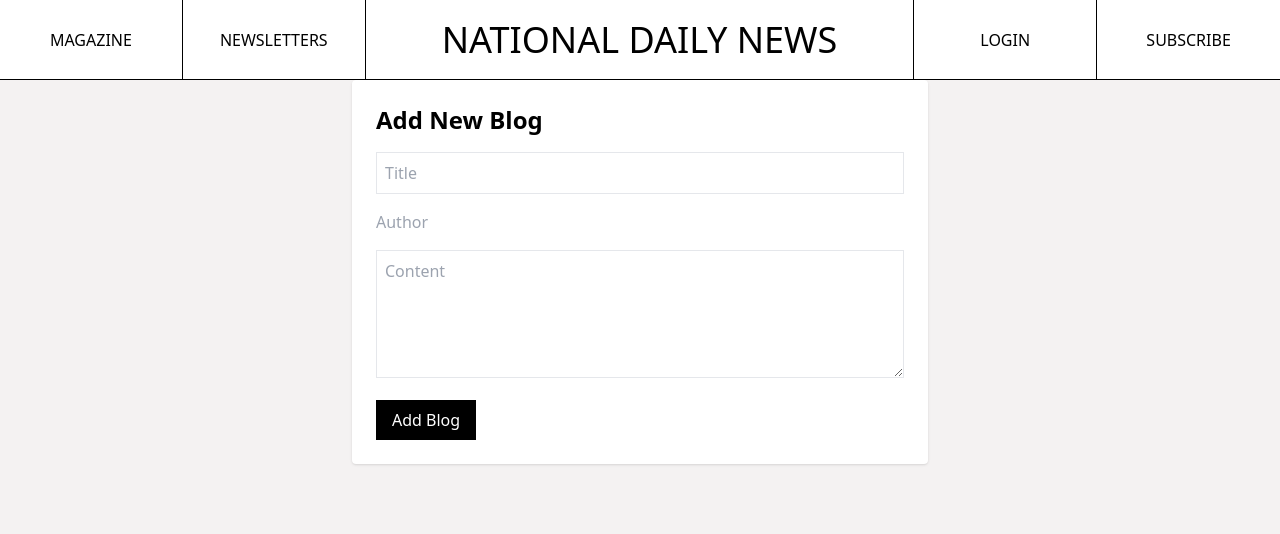
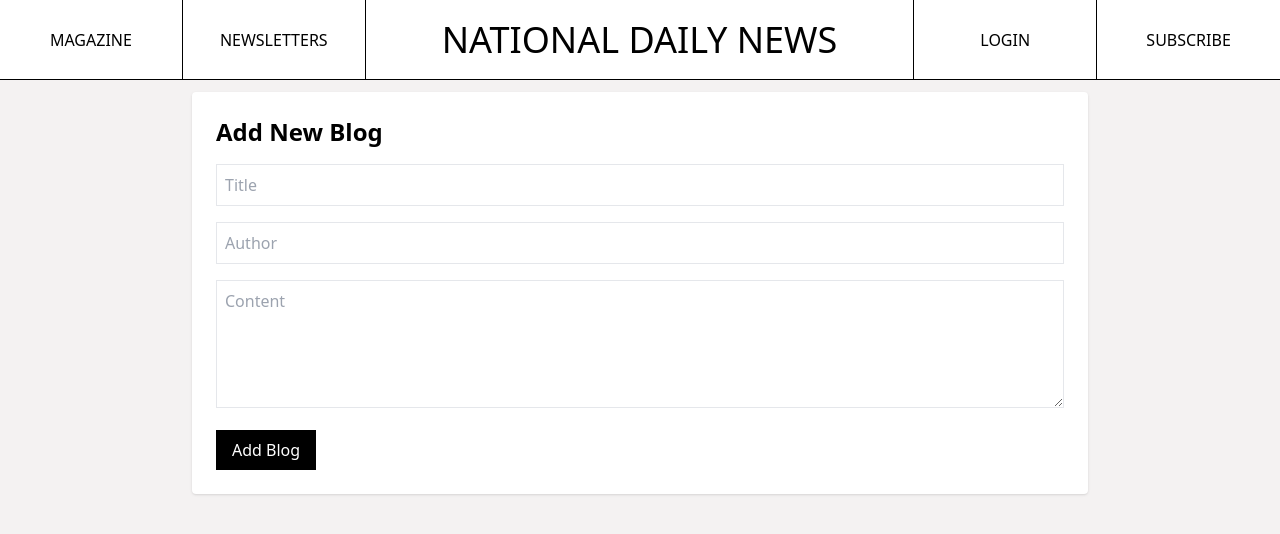
Before and after one commit to Peehu1308/Blog-Site, a React (Vite) app: page /addblog in a window 1280 px wide. Shown: the top 534 px of the page. Built offline with nearby package versions, Linux system fonts and the light colour scheme.

Commit message:
Update AddBlog.jsx

```diff
--- a/src/components/AddBlog.jsx
+++ b/src/components/AddBlog.jsx
@@ -47,7 +47,7 @@ const AddBlog=()=>{
     };
 
     return(
-        <div className="max-w-xl mx-auto p-6 bg-white shadow rounded">
+        <div className="m-3 max-w-4xl mx-auto p-6 bg-white shadow rounded">
             <h2 className="text-2xl font-bold mb-4">Add New Blog</h2>
 
             {error && <p className="text-red-500">{error}</p>}
@@ -61,6 +61,7 @@ const AddBlog=()=>{
 
                 <input type="text"
                 placeholder="Author"
+                className="w-full border p-2"
                 value={author}
                 onChange={(e)=>setauthor(e.target.value)} />
 
```
